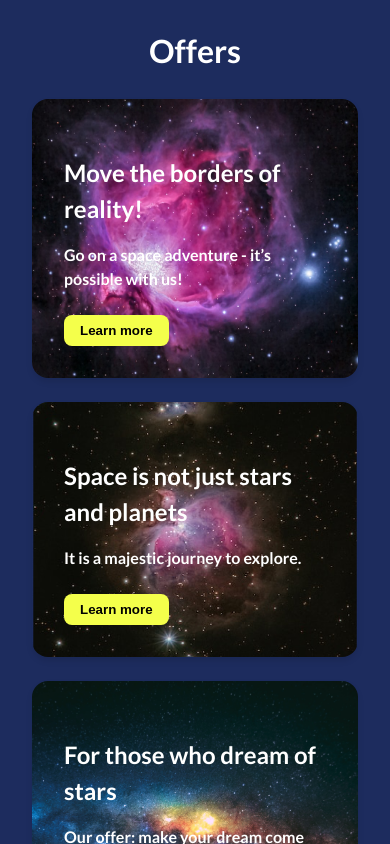
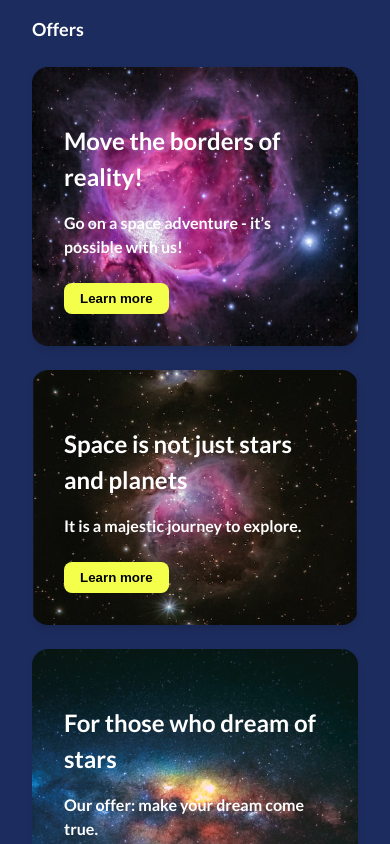
Before and after one commit to stepanencode/softswiss-cra-sass, a React (Create React App) app: page / in a window 390 px wide. Shown: the part 920-1764 px from the top of the page. Built offline with nearby package versions, Linux system fonts and the light colour scheme; the HTML template or start-up script is replaced by a standard one.

Commit message:
WIP: offers mobile

```diff
--- a/src/App.js
+++ b/src/App.js
@@ -75,7 +75,7 @@ const App = () => {
           <button className="hero__button">Learn more</button>
         </div>
       </section>
-      <section class="offers">
+      {/* <section class="offers">
         <h2 class="offers__title">Offers</h2>
         <div class="offers__list">
           <article class="offers__item">
@@ -107,6 +107,48 @@ const App = () => {
             <button class="offers__item-button">Learn more</button>
           </article>
         </div>
+      </section> */}
+
+      <section class="offers">
+        <h2 class="offers__title">Offers</h2>
+        <ul class="offers__list">
+          <li class="offers__item">
+            <article class="offers__article">
+              <h3 class="offers__item-title">Move the borders of reality!</h3>
+              <p class="offers__item-text">
+                Go on a space adventure - it’s possible with us!
+              </p>
+              <button class="offers__item-button">Learn more</button>
+            </article>
+          </li>
+          <li class="offers__item">
+            <article class="offers__article">
+              <h3 class="offers__item-title">
+                Space is not just stars and planets
+              </h3>
+              <p class="offers__item-text">
+                It is a majestic journey to explore.
+              </p>
+              <button class="offers__item-button">Learn more</button>
+            </article>
+          </li>
+          <li class="offers__item">
+            <article class="offers__article">
+              <h3 class="offers__item-title">For those who dream of stars</h3>
+              <p class="offers__item-text">
+                Our offer: make your dream come true.
+              </p>
+              <button class="offers__item-button">Learn more</button>
+            </article>
+          </li>
+          <li class="offers__item">
+            <article class="offers__article">
+              <h3 class="offers__item-title">Fulfill your fantastic dreams</h3>
+              <p class="offers__item-text">Space has never been so close.</p>
+              <button class="offers__item-button">Learn more</button>
+            </article>
+          </li>
+        </ul>
       </section>
     </div>
   );
--- a/src/App.scss
+++ b/src/App.scss
@@ -401,11 +401,19 @@ $space-images: (
   background-color: $highlight-color;
 
   &__title {
-    font-size: 2rem;
+    font-size: 1.125rem;
     font-weight: 700;
     margin-bottom: 1.5rem;
-    text-align: center;
+    text-align: left;
     color: $text-color;
+
+    @include respond-to(md) {
+      font-size: 1.5rem;
+    }
+
+    @include respond-to(lg) {
+      font-size: 2rem;
+    }
   }
 
   &__list {
```
